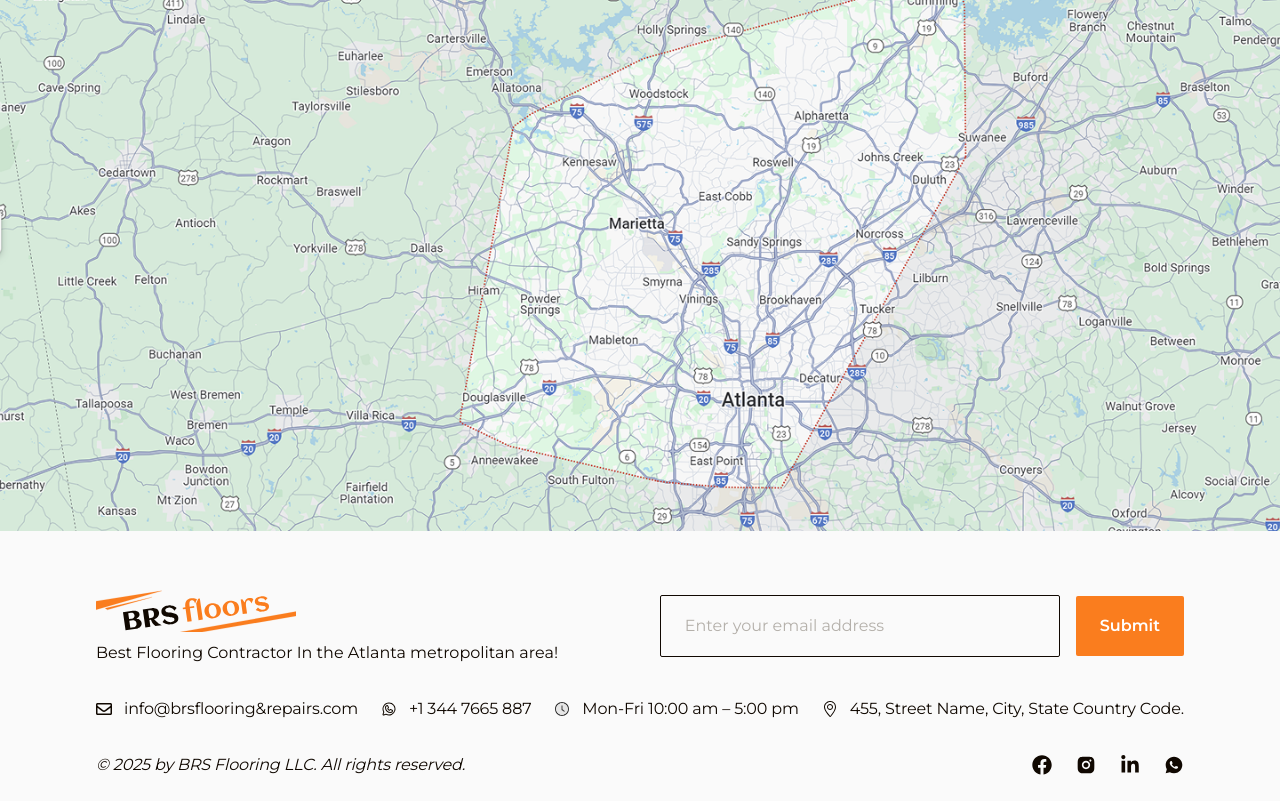
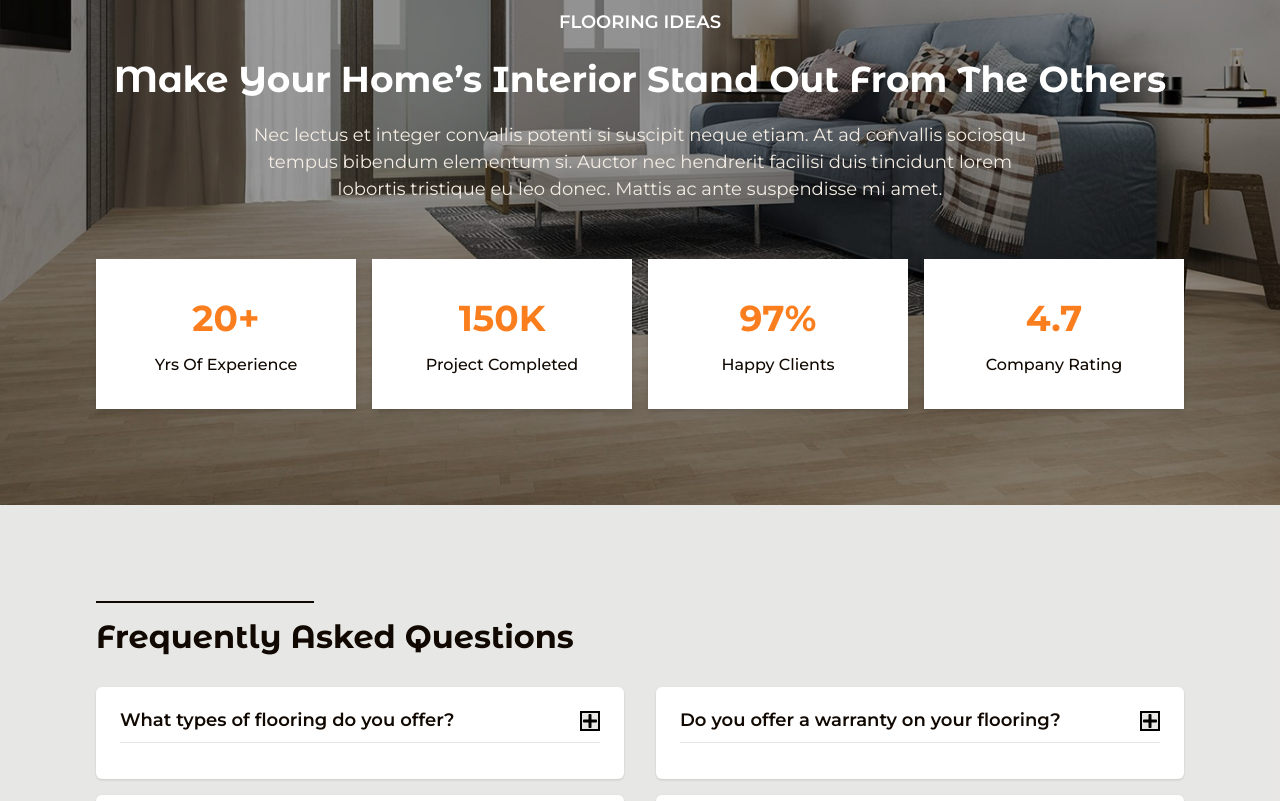
Before and after one commit to Tech-sensei/brs-flooring, a Next.js app: page /projects/1 in a window 1280 px wide. Shown: the part 500-1301 px from the top of the page. Built offline with nearby package versions, Linux system fonts and the light colour scheme.

Commit message:
working on the single project page

```diff
--- a/src/app/projects/[id]/page.jsx
+++ b/src/app/projects/[id]/page.jsx
@@ -5,6 +5,7 @@ import { motion } from "framer-motion";
 import Link from "next/link";
 import { useParams } from "next/navigation";
 import { projectsArr } from "@/components/views/ProjectSection";
+import FAQ from "@/components/views/FAQ";
 
 const ProjectDetail = () => {
   const textVariants = {
@@ -17,6 +18,7 @@ const ProjectDetail = () => {
 
   if (!project) return <p>Project not found</p>;
   return (
+    <main className="">
       <section
         className="h-[413px] text-white-10 flex items-center px-24 pt-[200px] pb-10 bg-no-repeat bg-center bg-cover w-full"
         style={{
@@ -69,6 +71,80 @@ const ProjectDetail = () => {
           </div>
         </div>
       </section>
+
+      {/* Flooring Ideas Section */}
+      <section
+        className="h-auto text-white-10 flex items-center py-24 px-6 sm:px-8 md:px-12 lg:px-24 bg-no-repeat bg-center bg-cover relative"
+        style={{
+          backgroundImage: "url('/assets/images/projectIdeaImg.png')",
+        }}
+      >
+        <div className="w-full max-w-[1200px] mx-auto flex flex-col items-center gap-10 md:gap-14">
+          {/* Text Content */}
+          <div className="flex flex-col gap-4 items-center justify-center w-full text-center">
+            <h3 className="text-white text-sm sm:text-base md:text-lg font-sans font-semibold leading-normal uppercase">
+              FLOORING IDEAS
+            </h3>
+
+            <h2 className="text-white text-xl sm:text-2xl md:text-3xl lg:text-4xl font-alt font-semibold leading-normal">
+              Make Your Home’s Interior Stand Out From The Others
+            </h2>
+
+            <p className="text-white-10 text-sm sm:text-base md:text-lg font-sans font-normal leading-normal max-w-[800px]">
+              Nec lectus et integer convallis potenti si suscipit neque etiam.
+              At ad convallis sociosqu tempus bibendum elementum si. Auctor nec
+              hendrerit facilisi duis tincidunt lorem lobortis tristique eu leo
+              donec. Mattis ac ante suspendisse mi amet.
+            </p>
+          </div>
+
+          {/* Cards Section */}
+          <div className="grid grid-cols-1 md:grid-cols-2 lg:grid-cols-4 gap-4 w-full">
+            {/* Experience*/}
+            <div className="flex flex-col items-center gap-2 p-8 bg-white shadow-md">
+              <h3 className="text-orange text-[36px] font-semibold font-alt leading-normal">
+                20+
+              </h3>
+              <p className="text-dark text-sm sm:text-base font-medium font-sans">
+                Yrs Of Experience
+              </p>
+            </div>
+
+            {/* project completed */}
+            <div className="flex flex-col items-center gap-2 p-8 bg-white shadow-md">
+              <h3 className="text-orange text-[36px] font-semibold font-alt leading-normal">
+                150K
+              </h3>
+              <p className="text-dark text-sm sm:text-base font-medium font-sans">
+                Project Completed
+              </p>
+            </div>
+
+            {/* happy clients */}
+            <div className="flex flex-col items-center gap-2 p-8 bg-white shadow-md">
+              <h3 className="text-orange text-[36px] font-semibold font-alt leading-normal">
+                97%
+              </h3>
+              <p className="text-dark text-sm sm:text-base font-medium font-sans">
+                Happy Clients
+              </p>
+            </div>
+
+            {/* Company Rating */}
+            <div className="flex flex-col items-center gap-2 p-8 bg-white shadow-md">
+              <h3 className="text-orange text-[36px] font-semibold font-alt leading-normal">
+                4.7
+              </h3>
+              <p className="text-dark text-sm sm:text-base font-medium font-sans">
+                Company Rating
+              </p>
+            </div>
+          </div>
+        </div>
+      </section>
+
+      <FAQ />
+    </main>
   );
 };
 
--- /dev/null
+++ b/src/components/views/FAQ.jsx
@@ -0,0 +1,183 @@
+"use client";
+import React, { useState } from "react";
+import { motion } from "framer-motion";
+import { FaPlus, FaMinus } from "react-icons/fa";
+
+const faqContents = [
+  {
+    id: 1,
+    question: "What types of flooring do you offer?",
+    answer:
+      "We offer hardwood, laminate, vinyl, tile, and carpet flooring options.",
+  },
+  {
+    id: 2,
+    question: "How long does the installation process take?",
+    answer:
+      "The installation time varies depending on the type of flooring and the size of the area. Typically, it takes 1-3 days.",
+  },
+  {
+    id: 3,
+    question: "Do you provide free estimates?",
+    answer: "Yes, we provide free estimates for all our flooring services.",
+  },
+  {
+    id: 4,
+    question: "Can I see samples of the flooring options?",
+    answer:
+      "Absolutely! We can bring samples to your home or you can visit our showroom.",
+  },
+  {
+    id: 5,
+    question: "Are your flooring materials eco-friendly?",
+    answer: "Yes, we offer a range of eco-friendly flooring options.",
+  },
+  {
+    id: 6,
+    question: "Do you offer a warranty on your flooring?",
+    answer:
+      "Yes, we offer a warranty on both the materials and the installation.",
+  },
+  {
+    id: 7,
+    question: "How do I maintain my new flooring?",
+    answer:
+      "We provide maintenance guides for each type of flooring to help you keep it in top condition.",
+  },
+  {
+    id: 8,
+    question: "Can you remove my old flooring?",
+    answer:
+      "Yes, we offer old flooring removal services as part of our installation package.",
+  },
+  {
+    id: 9,
+    question: "Do you offer financing options?",
+    answer: "Yes, we have flexible financing options available.",
+  },
+  {
+    id: 10,
+    question: "How do I schedule an appointment?",
+    answer:
+      "You can schedule an appointment by calling us or filling out the form on our website.",
+  },
+];
+
+// Split the FAQ array into two equal parts
+const leftColumn = faqContents.slice(0, Math.ceil(faqContents.length / 2));
+const rightColumn = faqContents.slice(Math.ceil(faqContents.length / 2));
+
+const FAQ = () => {
+  const [isOpen, setIsOpen] = useState(null);
+
+  const toggleFAQ = (id) => {
+    setIsOpen(isOpen === id ? null : id);
+  };
+
+  return (
+    <section className="bg-[#1B13041A] py-24 px-6 sm:px-12 lg:px-24 flex flex-col items-center">
+      {/* Section Title */}
+      <div className="w-full mx-auto text-start">
+        <div className="w-[40%] lg:w-[20%] h-[2px] bg-dark mb-4"></div>
+        <h2 className="text-[32px] text-dark font-alt font-semibold leading-9">
+          Frequently Asked Questions
+        </h2>
+      </div>
+
+      {/* FAQ Two-Column Layout */}
+      <div className="w-full  mx-auto grid grid-cols-1 lg:grid-cols-2 gap-8 mt-8">
+        {/* Left Column */}
+        <div className="flex flex-col gap-4">
+          {leftColumn.map((faq) => (
+            <div
+              key={faq.id}
+              className="flex flex-col items-start gap-4 bg-white px-6 py-5 w-full rounded-md shadow-sm"
+            >
+              {/* Question */}
+              <div
+                className="flex items-center justify-between gap-6 w-full cursor-pointer border-b border-[#1B13041A] pb-2"
+                onClick={() => toggleFAQ(faq.id)}
+              >
+                <h3 className="text-dark text-lg font-sans font-semibold leading-normal ">
+                  {faq.question}
+                </h3>
+
+                <button
+                  type="button"
+                  className="flex justify-center items-center w-5 h-5 aspect-[1/1] bg-[#1B13041A] border-2 transition-transform duration-300 ease-in-out"
+                >
+                  {isOpen === faq.id ? <FaMinus /> : <FaPlus />}
+                </button>
+              </div>
+
+              {/* Animated Answer Section */}
+              <motion.div
+                initial={{ height: 0, opacity: 0 }}
+                animate={{
+                  height: isOpen === faq.id ? "auto" : 0,
+                  opacity: isOpen === faq.id ? 1 : 0,
+                }}
+                transition={{
+                  height: { duration: 0.3 },
+                  opacity: { duration: 0.2 },
+                }}
+                className="overflow-hidden"
+              >
+                <p className="text-dark text-base font-sans leading-normal ">
+                  {faq.answer}
+                </p>
+              </motion.div>
+            </div>
+          ))}
+        </div>
+
+        {/* Right Column */}
+        <div className="flex flex-col gap-4">
+          {rightColumn.map((faq) => (
+            <div
+              key={faq.id}
+              className="flex flex-col items-start gap-4 bg-white px-6 py-5 w-full rounded-md shadow-sm"
+            >
+              {/* Question */}
+              <div
+                className="flex items-center justify-between gap-6 w-full cursor-pointer border-b border-[#1B13041A] pb-2"
+                onClick={() => toggleFAQ(faq.id)}
+              >
+                <h3 className="text-dark text-lg font-sans font-semibold leading-normal">
+                  {faq.question}
+                </h3>
+
+                <button
+                  type="button"
+                  className="flex justify-center items-center w-5 h-5 aspect-[1/1] bg-[#1B13041A] border-2 transition-transform duration-300 ease-in-out"
+                >
+                  {isOpen === faq.id ? <FaMinus /> : <FaPlus />}
+                </button>
+              </div>
+
+              {/* Animated Answer Section */}
+              <motion.div
+                initial={{ height: 0, opacity: 0 }}
+                animate={{
+                  height: isOpen === faq.id ? "auto" : 0,
+                  opacity: isOpen === faq.id ? 1 : 0,
+                }}
+                transition={{
+                  height: { duration: 0.3 },
+                  opacity: { duration: 0.2 },
+                }}
+                className="overflow-hidden"
+              >
+                <p className="text-dark text-base font-sans leading-normal mt-2">
+                  {faq.answer}
+                </p>
+              </motion.div>
+            </div>
+          ))}
+        </div>
+      </div>
+    </section>
+  );
+};
+
+export default FAQ;
```
Lines whose indentation alone changed are shown as unchanged.
